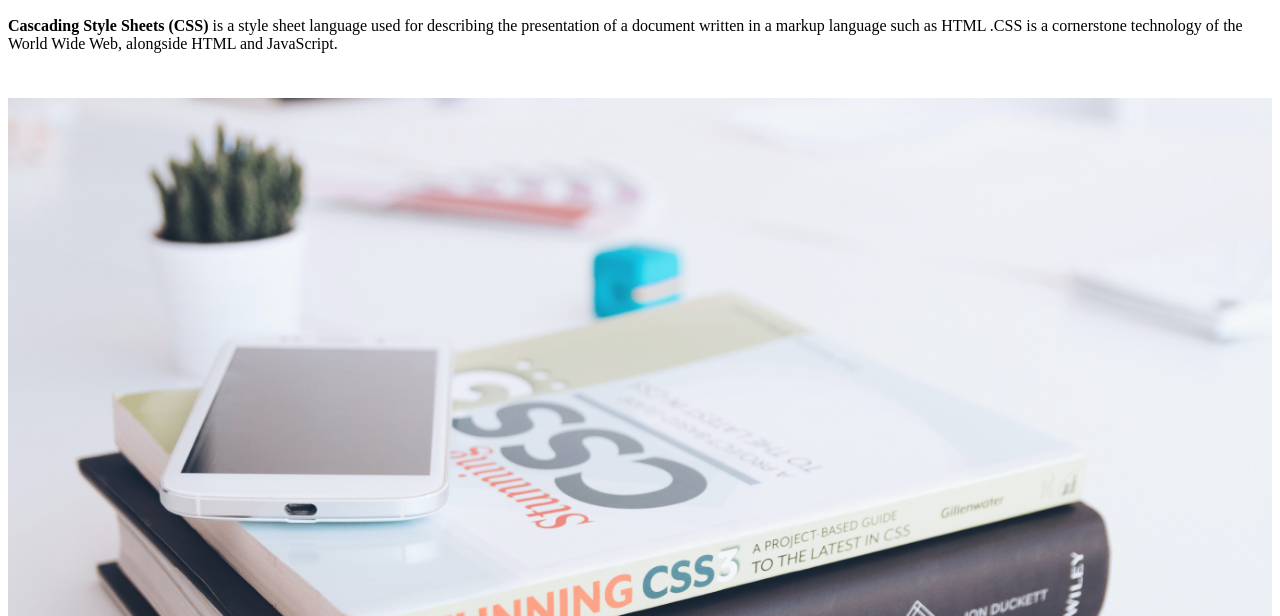
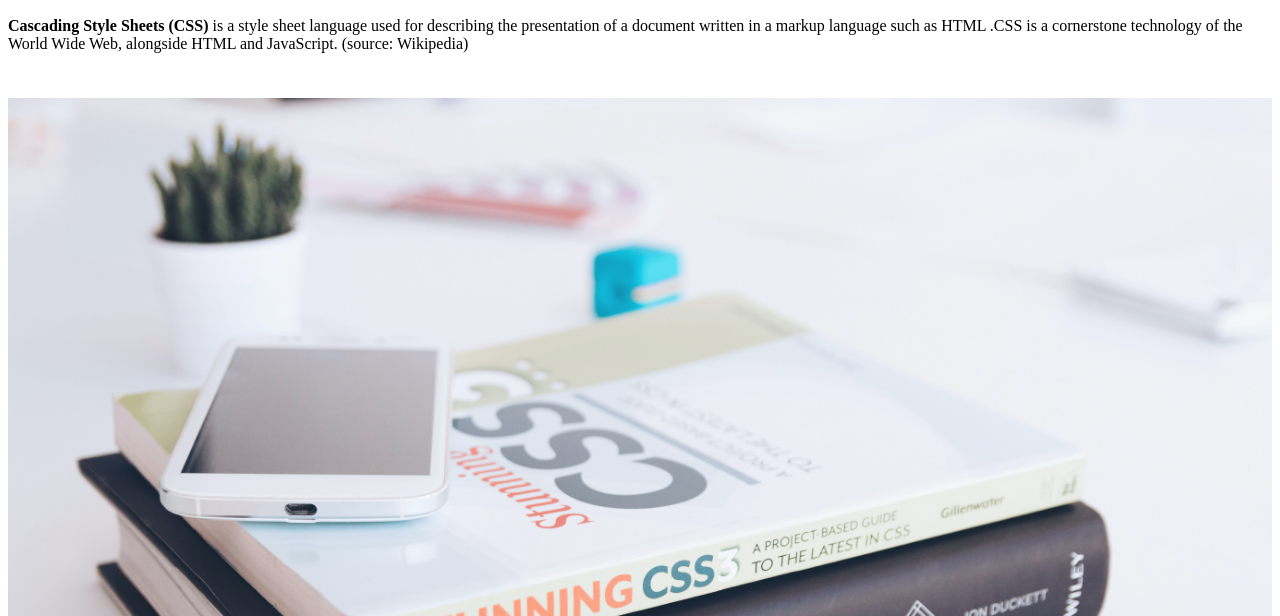
Before and after one commit to hjgimcy/Web-start, a plain HTML site: page 2.html in a window 1280 px wide. Shown: the part 184-800 px from the top of the page. Drawn offline with Linux system fonts and the light colour scheme.

Commit message:
Update 2.html

```diff
--- a/2.html
+++ b/2.html
@@ -15,7 +15,7 @@
   <h2> CSS </h2>
 
   <strong>Cascading Style Sheets (CSS)</strong> is a style sheet language used for describing the presentation of a document written in a markup language such as HTML
-  .CSS is a cornerstone technology of the World Wide Web, alongside HTML and JavaScript.
+  .CSS is a cornerstone technology of the World Wide Web, alongside HTML and JavaScript. (source: Wikipedia)
 <p style="margin-top:45px;">
  <img src="css.jpg" width="100%">
 
```
